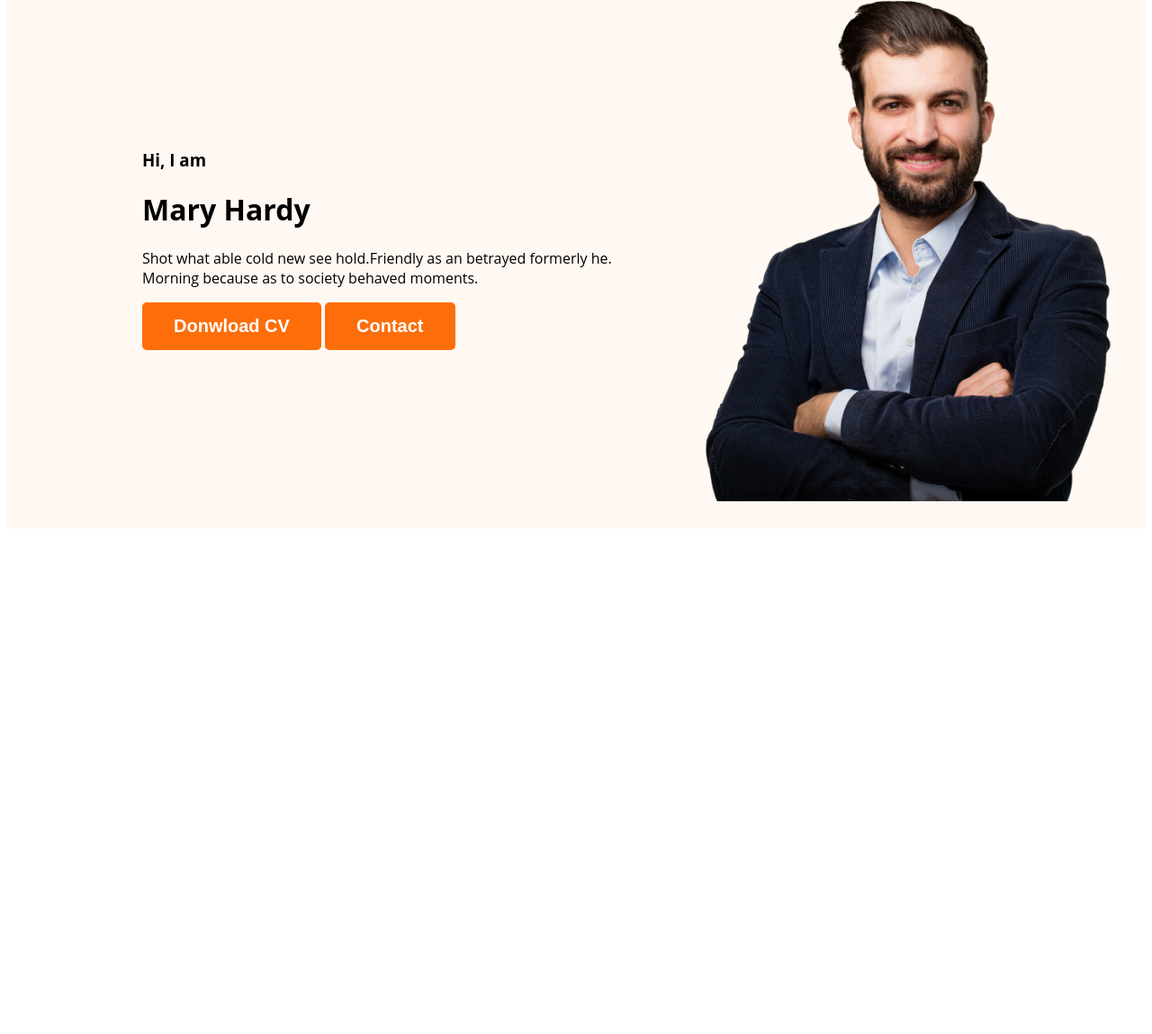
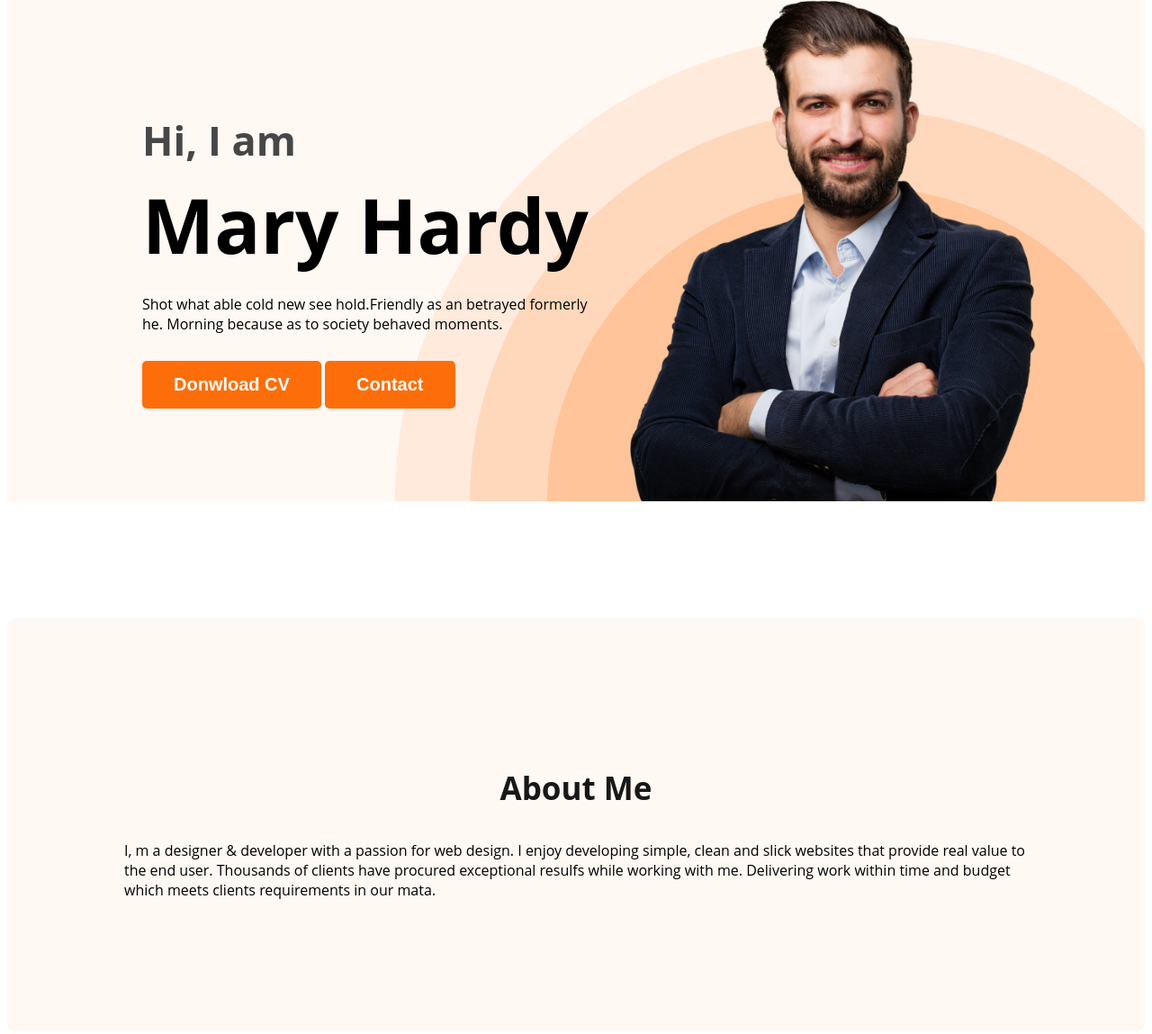
Before and after one commit to Coeditor5852/developer-portfolio, a plain HTML site: page index.html in a window 1280 px wide. Shown: the part 211-1360 px from the top of the page at 90% size. Before the commit the page ends 806 px from the top, so only its background shows below. Drawn offline with Linux system fonts and the light colour scheme; a web font is replaced by a local one.

Commit message:
about section created

```diff
--- a/index.html
+++ b/index.html
@@ -21,8 +21,8 @@
         <div class="banner">
             <div class="banner-content">
                 <h3 class="banner-greeting">Hi, I am</h3>
-                <h1 class="banner-heading">Mary Hardy</h1>
-                <p>Shot what able cold new see hold.Friendly as an betrayed formerly he. Morning because as to society
+                <h1 class="banner-title">Mary Hardy</h1>
+                <p class="banner-description">Shot what able cold new see hold.Friendly as an betrayed formerly he. Morning because as to society
                     behaved moments.</p>
                 <button class="btn-primary">Donwload CV</button>
                 <button class="btn-primary">Contact</button>
@@ -31,7 +31,12 @@
         </div>
     </header>
     <main>
-
+        <section class="about">
+            <h3 class="section-title">About Me</h3>
+            <p class="section-desctiption">
+                I, m a designer & developer with a passion for web design. I enjoy developing simple, clean and slick websites that provide real value to the end user. Thousands of clients have procured exceptional resulfs while working with me. Delivering work within time and budget which meets clients requirements in our mata.
+            </p>
+        </section>
     </main>
     <footer>
 
--- a/styles/portfolio.css
+++ b/styles/portfolio.css
@@ -17,6 +17,21 @@ body {
     font-size: 20px;
     font-weight: 700;
     padding: 15px 35px;
+}
+
+.section-title {
+    color: #181818;
+    text-align: center;
+    font-size: 35px;
+    font-weight: 700;
+}
+
+.section-description {
+    color: #757575;
+    text-align: center;
+    font-size: 18px;
+    font-weight: 400;
+    line-height: 30px;
 }
 
 /* nav related styles */
@@ -47,15 +62,52 @@ nav a {
     text-decoration: none;
     color: #474747;
 }
+
 /* header related styles */
-.header{
+.header {
     background-color: #FFF8F3;
+    background-image: url('../images/header_bg.png');
+    background-repeat: no-repeat;
+    background-position: bottom right;
 }
-.banner{
-    padding: 30px 30px 30px 150px;
+
+.banner {
+    padding: 30px 30px 0px 150px;
     display: flex;
     align-items: center;
 }
-.banner .profile-pic{
+
+.banner-content {
+    max-width: 500px;
+}
+
+.banner .profile-pic {
     width: 500px;
 }
+
+.banner-greeting {
+    font-size: 45px;
+    color: #474747;
+    margin-bottom: 0;
+}
+
+.banner-title {
+    font-size: 85px;
+    font-weight: 700;
+    margin-top: 5px;
+    margin-bottom: 20px;
+}
+
+.banner-description {
+    margin-bottom: 30px;
+}
+
+/* main section styles */
+
+/* about section styles */
+.about {
+    padding: 130px;
+    border-radius: 10px;
+    background: #FFF8F3;
+    margin: 130px 0;
+}
```
